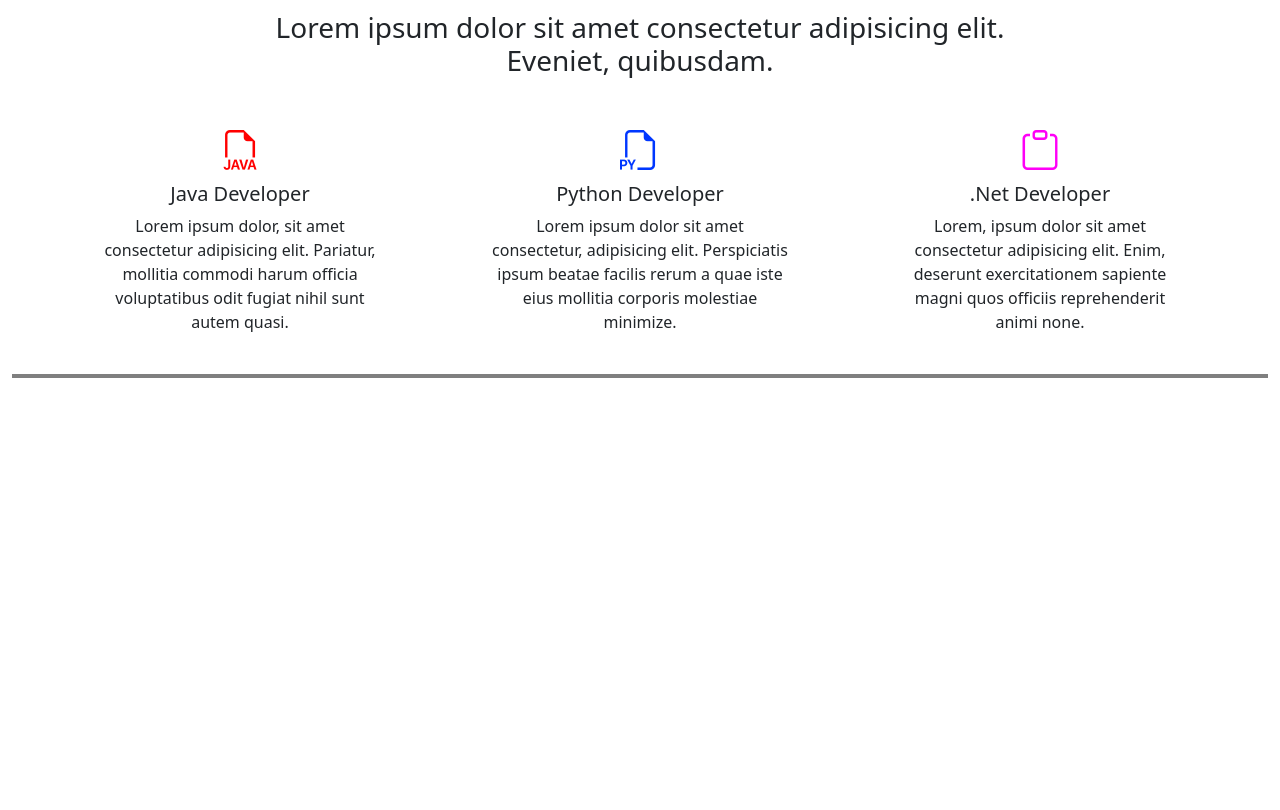
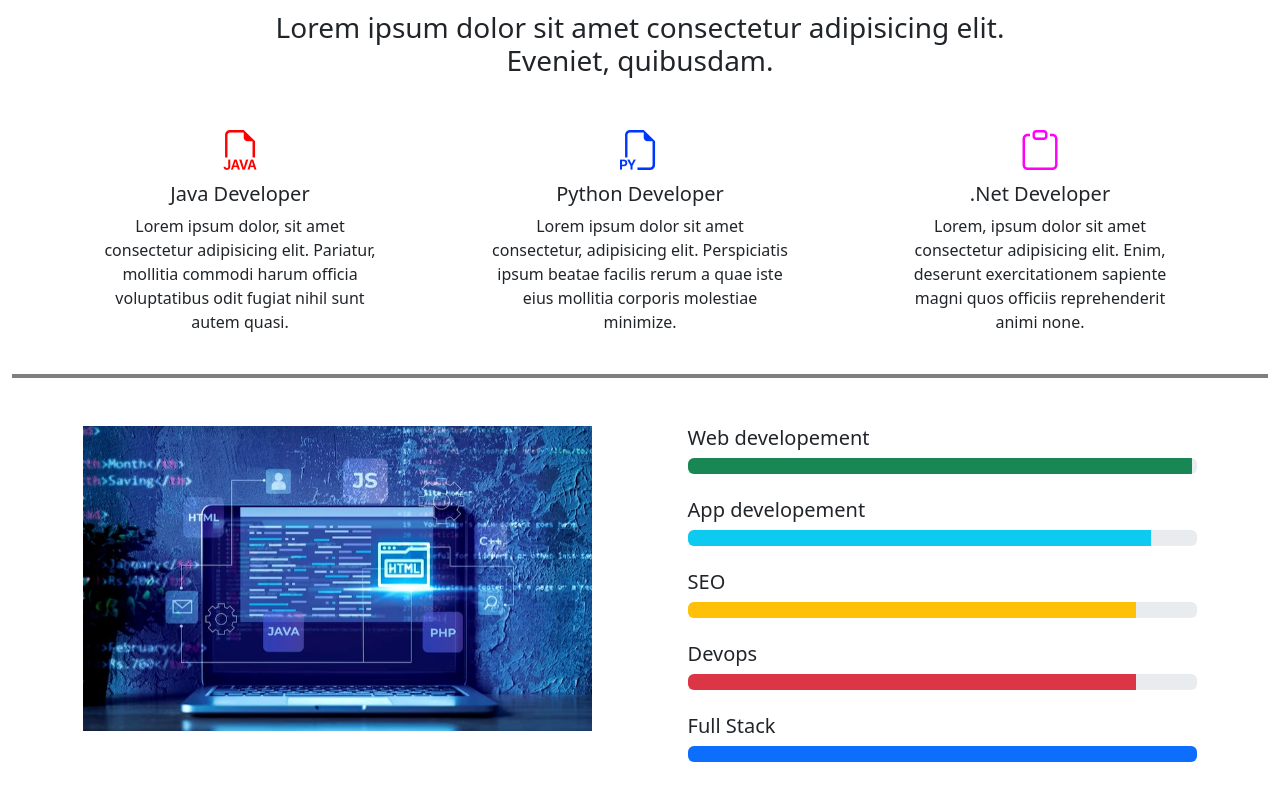
Before and after one commit to Sahil27sheikh/Developer_Academy_Bootstrap, a plain HTML site: page index.html in a window 1280 px wide. Shown: the part 508-1318 px from the top of the page. Before the commit the page ends 902 px from the top, so only its background shows below. Drawn offline with nearby package versions, Linux system fonts and the light colour scheme.

Commit message:
Add growth section on main using bootstrap grid system, flex for alignment and progress bars of bootstraps.

```diff
--- a/index.html
+++ b/index.html
@@ -152,8 +152,48 @@
             </div>
             <hr class="border border-black border-2 opacity-50">
 
+            <!-- growth -->
+      <div class="row justify-content-evenly pt-3 pb-5">
+        <div class="col-sm-5 pt-3">
+          <img src="images/html-system-website-concept_23-2150376770.jpg" class="img-fluid" alt="">
+        </div>
 
+        <div class="col-sm-5 pt-3">
+          <h5>Web developement</h5>
+          <div class="progress" role="progressbar" aria-label="Success example" aria-valuenow="99" aria-valuemin="0"
+            aria-valuemax="100">
+            <div class="progress-bar bg-success" style="width: 99%"></div>
+          </div>
+
+          <h5 class="mt-4">App developement</h5>
+          <div class="progress" role="progressbar" aria-label="Info example" aria-valuenow="91" aria-valuemin="0"
+            aria-valuemax="100">
+            <div class="progress-bar bg-info" style="width: 91%"></div>
+          </div>
+
+          <h5 class="mt-4">SEO</h5>
+          <div class="progress" role="progressbar" aria-label="Warning example" aria-valuenow="88" aria-valuemin="0"
+            aria-valuemax="100">
+            <div class="progress-bar bg-warning" style="width: 88%"></div>
+          </div>
+
+          <h5 class="mt-4">Devops</h5>
+          <div class="progress" role="progressbar" aria-label="Danger example" aria-valuenow="88" aria-valuemin="0"
+            aria-valuemax="100">
+            <div class="progress-bar bg-danger" style="width: 88%"></div>
+          </div>
+
+          <h5 class="mt-4">Full Stack</h5>
+          <div class="progress" role="progressbar" aria-label="primary example" aria-valuenow="100" aria-valuemin="0"
+            aria-valuemax="100">
+            <div class="progress-bar bg-primary" style="width: 100%"></div>
+          </div>
         </div>
+      </div>
+
+
+    </div>
+    <!-- Container Fluid Close-->
 
 
     </main>
```
